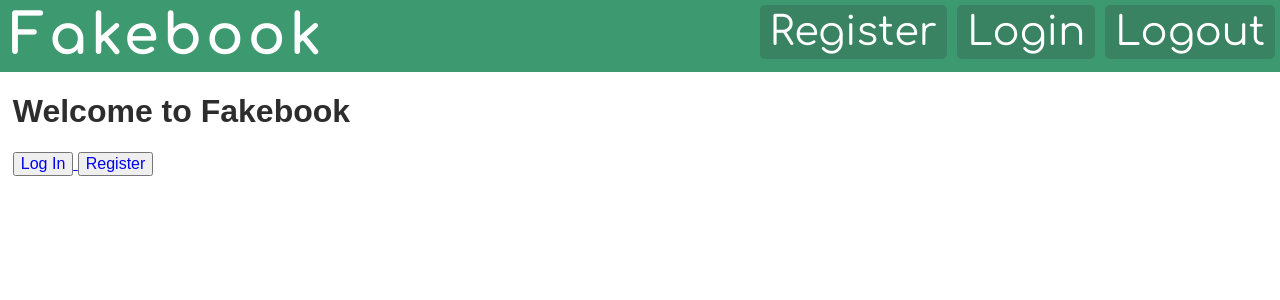
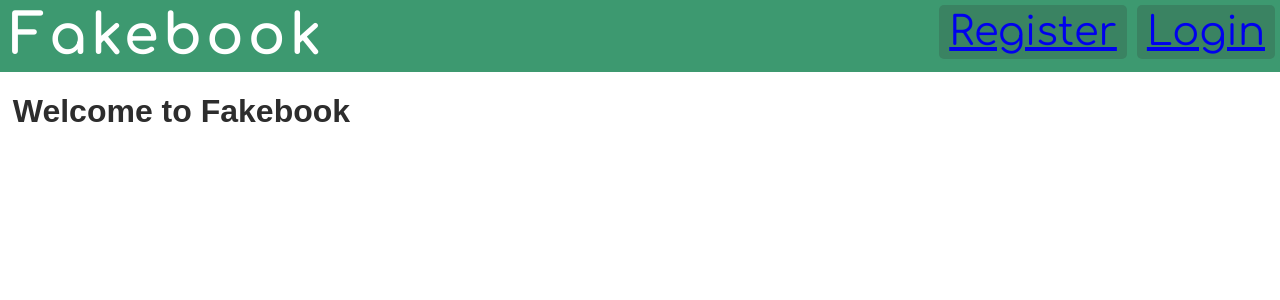
Before and after one commit to Ottermad/SocialNetwork, a Python web app: template templates/index.html in a window 1280 px wide. Shown: the top 300 px of the page. Run offline with Jinja, Linux system fonts and the light colour scheme; the template is opened without the code that fills it, so the values that code supplies are empty.

Commit message:
Fixed login/logout/register buttons

```diff
--- a/templates/index.html
+++ b/templates/index.html
@@ -1,10 +1,4 @@
 {% extends "layout.html" %}
 {% block content %}
 	<h1>Welcome to Fakebook</h1>
-	<a href={{url_for("login")}}>
-	    <button>Log In</button>
-	</a>
-	<a href={{url_for("register")}}>
-		<button>Register</button>
-    </a>
 {% endblock %}
--- a/templates/layout.html
+++ b/templates/layout.html
@@ -27,11 +27,14 @@
 	<div class='bg-olive no-m' id="Titlebar">
 		<h1 class="no-m white theme-font" id="title">Fakebook</h1>
 		<div id="ButtonContainer">
-			<!--Change to logout button if user is logged in -->
-			<button class="theme-btn right marg-5 pad-5 theme-font">Logout</button>
-            <!--Change to logout button if user is not logged in -->
-			<button class="theme-btn right marg-5 pad-5 theme-font">Login</button>
-			<button class="theme-btn right marg-5 pad-5 theme-font">Register</button>
+            {% if current_user.is_authenticated() %}
+				<!--Change to logout button if user is logged in -->
+				<button class="theme-btn right marg-5 pad-5 theme-font"><a href="{{url_for("logout")}}">Logout</a></button>
+            {% else %}
+            	<!--Change to logout button if user is not logged in -->
+				<button class="theme-btn right marg-5 pad-5 theme-font"><a href="{{url_for("login")}}">Login</a></button>
+				<button class="theme-btn right marg-5 pad-5 theme-font"><a href="{{url_for("register")}}">Register</a></button>
+            {% endif %}
 		</div>
 	</div>
 	<div class="container dark_gray">
```
